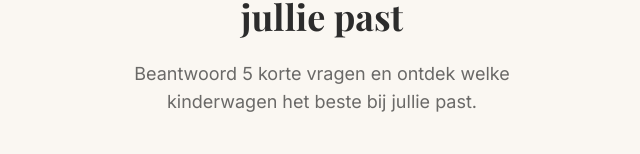
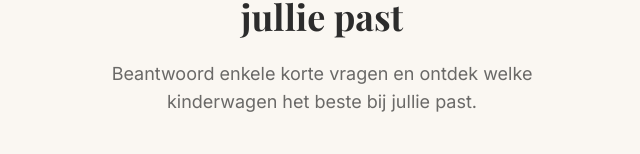
Before and after one commit to pxl-research/the-babys-corner, a React (Vite) app in the folder frontend/: page / in a window 1280 px wide. Shown: the part 197-351 px from the top of the page, without its empty margins (318-958 px from the left). Built offline with nearby package versions, Linux system fonts and the light colour scheme.

Commit message:
refactor: derive WelcomePage source once
The store-vs-home source expression was duplicated in the effect and the start
handler; hoist it to a single const. Also drop the stale "5 vragen" copy now
that the profile quiz has 3 questions.

```diff
--- a/frontend/src/pages/WelcomePage.tsx
+++ b/frontend/src/pages/WelcomePage.tsx
@@ -8,14 +8,13 @@ export default function WelcomePage() {
   const navigate = useNavigate()
   const [params] = useSearchParams()
   const { setSource, setSession, reset } = useSessionStore()
+  const src = params.get('source') === 'store' ? 'store' : 'home'
 
   useEffect(() => {
-    const src = params.get('source') === 'store' ? 'store' : 'home'
     setSource(src)
-  }, [params, setSource])
+  }, [src, setSource])
 
   async function handleStart() {
-    const src = params.get('source') === 'store' ? 'store' : 'home'
     reset()
     setSource(src)
     const data = await api.createSession(src)
@@ -31,7 +30,7 @@ export default function WelcomePage() {
           Vind de kinderwagen die bij jullie past
         </h1>
         <p className="text-ink/70 text-lg">
-          Beantwoord 5 korte vragen en ontdek welke kinderwagen het beste bij jullie past.
+          Beantwoord enkele korte vragen en ontdek welke kinderwagen het beste bij jullie past.
         </p>
         <button
           onClick={handleStart}
```
